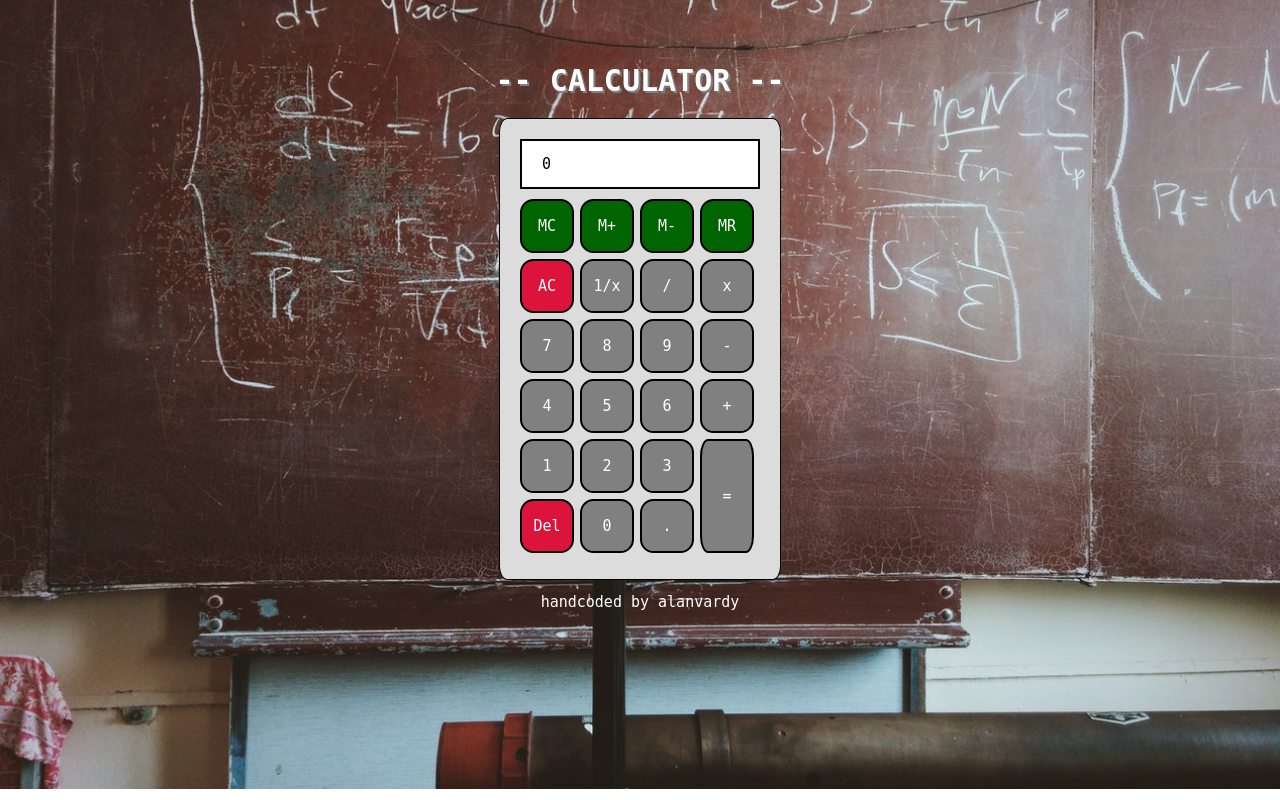
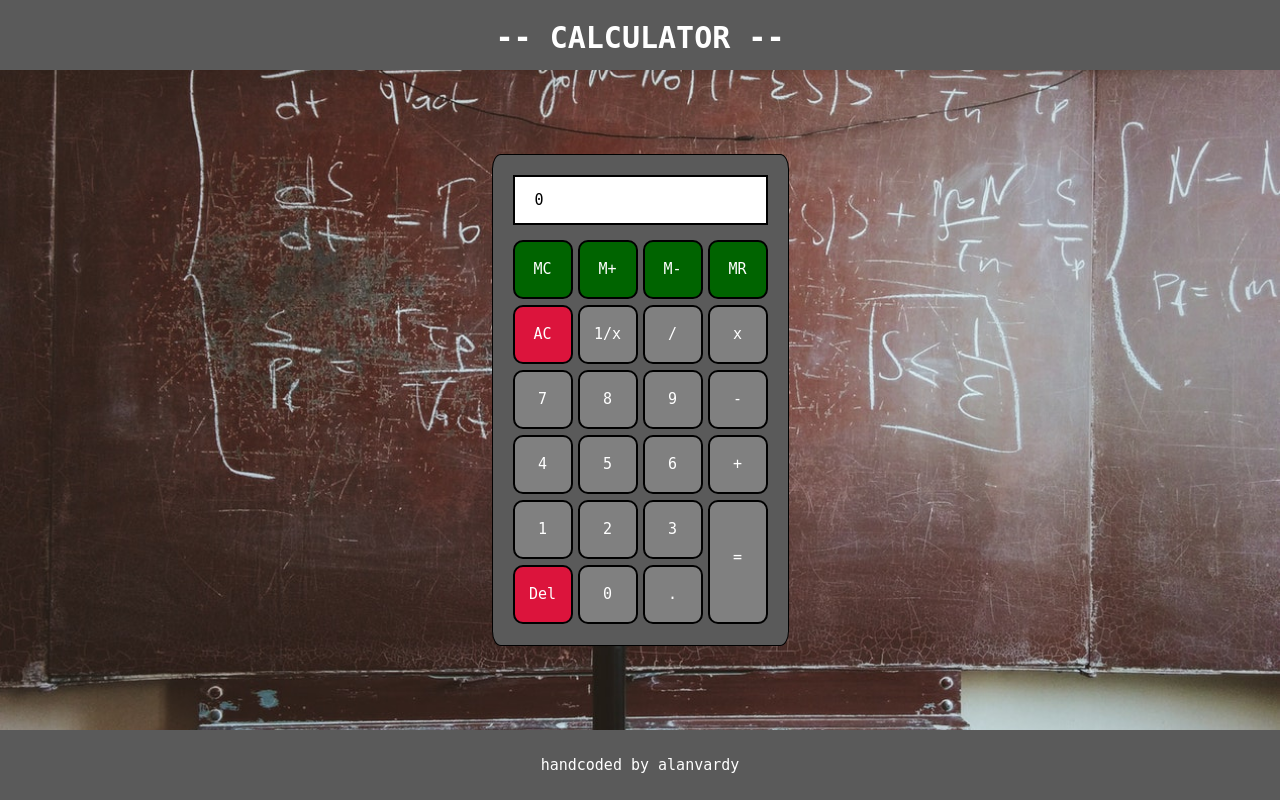
Before and after one commit to alanvardy/calculator, a PHP site: page /calculator.html in a window 1280 px wide. Run offline with PHP 8.4, Linux system fonts and the light colour scheme; some web fonts are replaced.

Commit message:
improved look and feel

```diff
--- a/assets/calculator.css
+++ b/assets/calculator.css
@@ -3,11 +3,9 @@ body {
   font-family: sans-serif;
   font-size: 15px;
   font-family: 'PT Mono', monospace;
-  background-image: url(/assets/calculator.jpeg);
-  background-repeat: no-repeat;
-  background-position: center;
-  background-size: 100% auto;
+
   color: white;
+  background-color: rgb(90, 90, 90);
 }
 
 .calculator {
@@ -17,27 +15,32 @@ body {
   grid-auto-rows: 60px;
   border: 1px solid black;
   padding: 20px;
-  background-color: gainsboro;
+  background-color: rgb(90, 90, 90);
   border-radius: 3%;
+  grid-gap: 5px;
 }
 
 .button {
-  border-radius: 25%;
+  border-radius: 10px;
   border: 2px solid black;
   text-align: center;
   vertical-align: middle;
-  width: 50px;
-  height: 50px;
+  /* width: 50px;
+  height: 50px; */
   text-align: center;
   vertical-align: middle;
-  line-height: 50px;
+  line-height: 55px;
   background-color: grey;
-  transition-duration: 0.4s;
+  transition-duration: 0.3s;
   color: white;
 }
 
 .button:hover {
   opacity: 0.8;
+}
+
+.button:active {
+  opacity: 0.5;
 }
 
 .display {
@@ -71,20 +74,23 @@ body {
 
 .equals {
   grid-row: span 2;
-  height: 110px;
-  border-radius: 15%;
+  height: 120px;
   line-height: 110px;
 }
 
-h1 {
-  text-align: center;
-  margin-top: 5%;
-  text-shadow: 2px 2px grey;
-}
-
 .page {
+  position: absolute;
+  right: 0;
+  left: 0;
   display: flex;
   justify-content: center;
+  top: 70px;
+  bottom: 70px;
+  overflow: hidden;
+  background-image: url(/assets/calculator.jpeg);
+  background-repeat: no-repeat;
+  background-position: center;
+  background-size: 100% auto;
 }
 
 .green {
@@ -105,7 +111,26 @@ a {
   text-decoration: none;
 }
 
+.header {
+  position: absolute;
+  right: 0;
+  left: 0;
+  background-color: rgb(90, 90, 90);
+  height: 70px;
+  top: 0;
+  text-align: center;
+  color: white;
+
+  }
+
 .footer {
-  margin-top: 1%;
+  position: absolute;
+  right: 0;
+  left: 0;
   text-align: center;
+  height: 70px;
+  bottom: 0;
+  vertical-align: middle;
+  line-height: 70px;
+  background-color: rgb(90, 90, 90);
 }
--- a/calculator.html
+++ b/calculator.html
@@ -8,7 +8,7 @@
 
   </head>
   <body>
-    <h1>-- CALCULATOR --</h1>
+    <div class="header"><h1>-- CALCULATOR --</h1></div>
     <div class="page">
       <div class="calculator">
         <div class="display">
```
